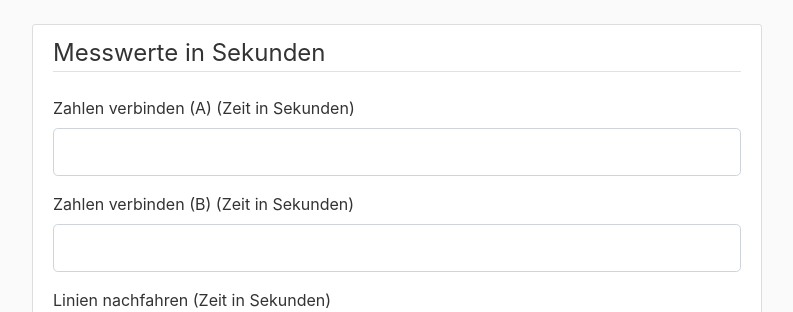
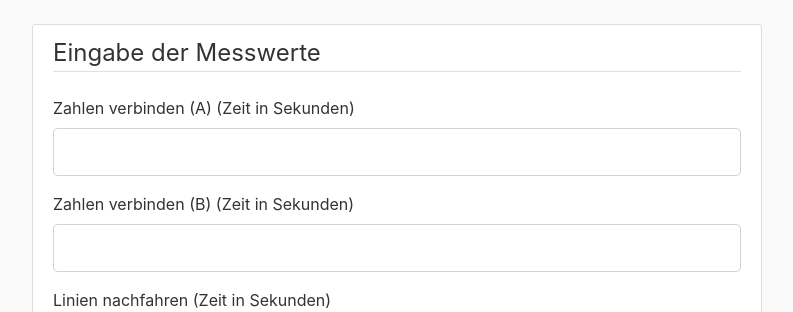
Before and after one commit to wuebbelt/Flask_Neurologie, a Flask app: page /messwerte in a window 1280 px wide. Shown: the part 56-368 px from the top of the page, without its empty margins (53-846 px from the left). Run offline with Flask 2, Linux system fonts and the light colour scheme; some libraries are stand-ins or nearby versions.

Commit message:
🐿😹 Checkpoint ./templates/messwerte.html:8826709/42

```diff
--- a/templates/messwerte.html
+++ b/templates/messwerte.html
@@ -4,7 +4,7 @@
         <form method="POST" action="">
             {{ form.hidden_tag() }}
             <fieldset class="form-group">
-                <legend class="border-bottom mb-4">Messwerte in Sekunden</legend>
+                <legend class="border-bottom mb-4">Eingabe der Messwerte</legend>
                 <div class="form-group">
                     {{ form.NCTA.label(class="form-control-label") }}
                     {{ form.NCTA(class="form-control form-control-lg") }}
```
Also changed, not shown: 2 other files.
